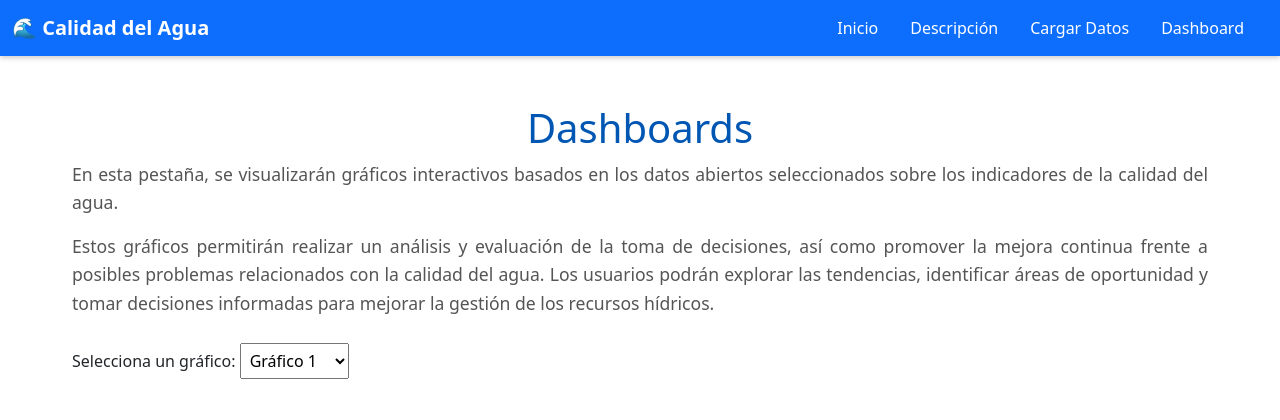
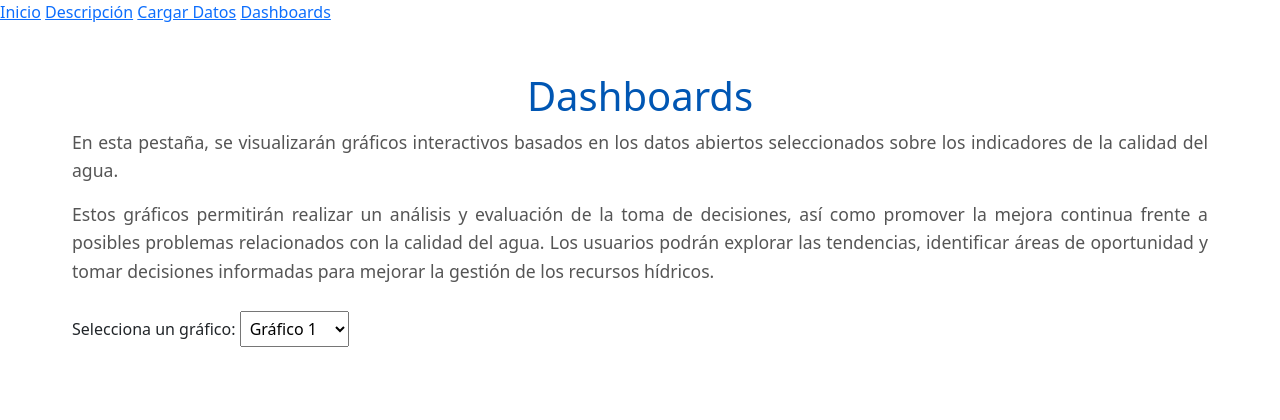
Before and after one commit to Orama09/sistema_calidad_agua, a Flask app: page /graficos in a window 1280 px wide. Shown: the top 420 px of the page. Run offline with Flask 3, Linux system fonts and the light colour scheme; parts of the project's set-up code (start-up, migrations or seed data) failed here and were passed over; some libraries are stand-ins or nearby versions.

Commit message:
Update base.html

```diff
--- a/templates/base.html
+++ b/templates/base.html
@@ -6,30 +6,19 @@
     <title>Sistema de Monitoreo y Análisis de Calidad del Agua</title>
     <!-- Vinculando archivo CSS personalizado -->
     <link rel="stylesheet" href="{{ url_for('static', filename='styles.css') }}">
-    <!-- Vinculando el CDN de Bootstrap -->
+    <!-- Vinculando el CDN de Bootstrap para el carrusel -->
     <link href="https://cdn.jsdelivr.net/npm/bootstrap@5.1.3/dist/css/bootstrap.min.css" rel="stylesheet">
+
+    <link rel="stylesheet" href="css/static/style.css"/>
 </head>
 
 <body>
-    <!-- Barra de navegación mejorada -->
-    <nav class="navbar navbar-expand-lg navbar-dark bg-primary">
-        <div class="container-fluid">
-            <a class="navbar-brand" href="{{ url_for('home') }}">🌊 Calidad del Agua</a>
-            <!-- Botón hamburguesa -->
-            <button class="navbar-toggler" type="button" data-bs-toggle="collapse" data-bs-target="#menuNavegacion" aria-controls="menuNavegacion" aria-expanded="false" aria-label="Toggle navigation">
-                <span class="navbar-toggler-icon"></span>
-            </button>
-
-            <!-- Links del menú -->
-            <div class="collapse navbar-collapse" id="menuNavegacion">
-                <ul class="navbar-nav ms-auto mb-2 mb-lg-0">
-                    <li class="nav-item"><a class="nav-link" href="{{ url_for('home') }}">Inicio</a></li>
-                    <li class="nav-item"><a class="nav-link" href="{{ url_for('mision_vision') }}">Descripción</a></li>
-                    <li class="nav-item"><a class="nav-link" href="{{ url_for('cargar_datos') }}">Cargar Datos</a></li>
-                    <li class="nav-item"><a class="nav-link" href="{{ url_for('graficos') }}">Dashboard</a></li>
-                </ul>
-            </div>
-        </div>
+    <!-- Barra de navegación -->
+    <nav>
+        <a href="{{ url_for('home') }}">Inicio</a>
+        <a href="{{ url_for('mision_vision') }}">Descripción</a>
+        <a href="{{ url_for('cargar_datos') }}">Cargar Datos</a>
+        <a href="{{ url_for('graficos') }}">Dashboards</a>
     </nav>
 
     <main>
@@ -37,14 +26,14 @@
     </main>
 
     <!-- Pie de página -->
-    <footer class="footer">
+    <footer>
         <div class="container text-center">
             <p>&copy; 2025 Sistema de Monitoreo y Análisis de Calidad del Agua. Todos los derechos reservados.</p>
             <p>Desarrollado por Ingeniería Informática</p>
         </div>
     </footer>
 
-    <!-- JS de Bootstrap -->
+    <!-- Vinculando el archivo JavaScript de Bootstrap -->
     <script src="https://cdn.jsdelivr.net/npm/bootstrap@5.1.3/dist/js/bootstrap.bundle.min.js"></script>
 </body>
 </html>
```
